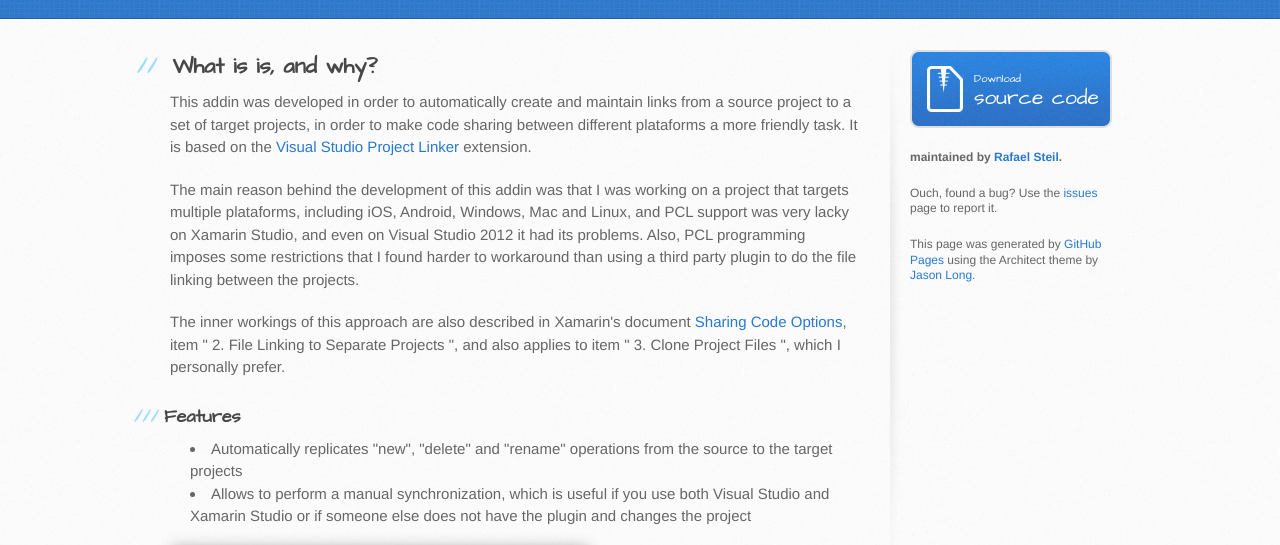
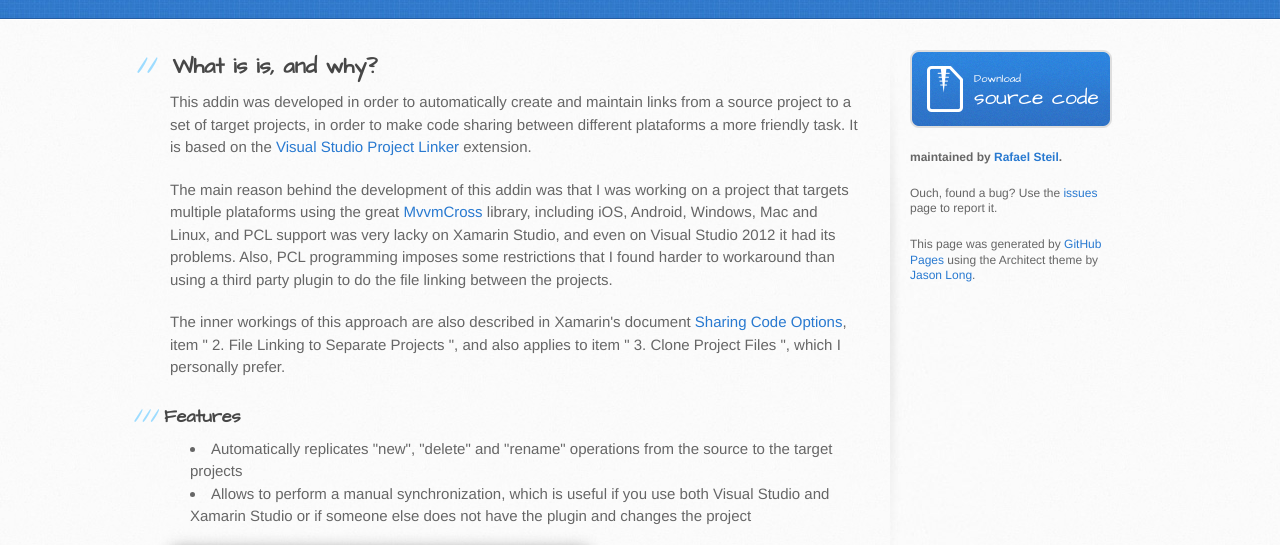
Before and after one commit to rafaelsteil/monodevelop-project-linker, a plain HTML site: page index.html in a window 1280 px wide. Shown: the part 182-727 px from the top of the page. Drawn offline with Linux system fonts and the light colour scheme.

Commit message:
Added a mention to MvvmCross

```diff
--- a/index.html
+++ b/index.html
@@ -33,7 +33,7 @@
 
 <p>This addin was developed in order to automatically create and maintain links from a source project to a set of target projects, in order to make code sharing between different plataforms a more friendly task. It is based on the <a href="http://visualstudiogallery.msdn.microsoft.com/273dbf44-55a1-4ac6-a1f3-0b9741587b9a">Visual Studio Project Linker</a> extension. </p>
 
-<p>The main reason behind the development of this addin was that I was working on a project that targets multiple plataforms, including iOS, Android, Windows, Mac and Linux, and PCL support was very lacky on Xamarin Studio, and even on Visual Studio 2012 it had its problems. Also, PCL programming imposes some restrictions that I found harder to workaround than using a third party plugin to do the file linking between the projects. </p>
+<p>The main reason behind the development of this addin was that I was working on a project that targets multiple plataforms using the great <a href="https://github.com/slodge/MvvmCross">MvvmCross</a> library, including iOS, Android, Windows, Mac and Linux, and PCL support was very lacky on Xamarin Studio, and even on Visual Studio 2012 it had its problems. Also, PCL programming imposes some restrictions that I found harder to workaround than using a third party plugin to do the file linking between the projects. </p>
 
 <p>The inner workings of this approach are also described in Xamarin's document <a href="http://docs.xamarin.com/guides/cross-platform/application_fundamentals/building_cross_platform_applications/sharing_code_options">Sharing Code Options</a>, item " <i>2. File Linking to Separate Projects</i> ", and also applies to item " <i>3. Clone Project Files</i> ", which I personally prefer. </p>
 
```
